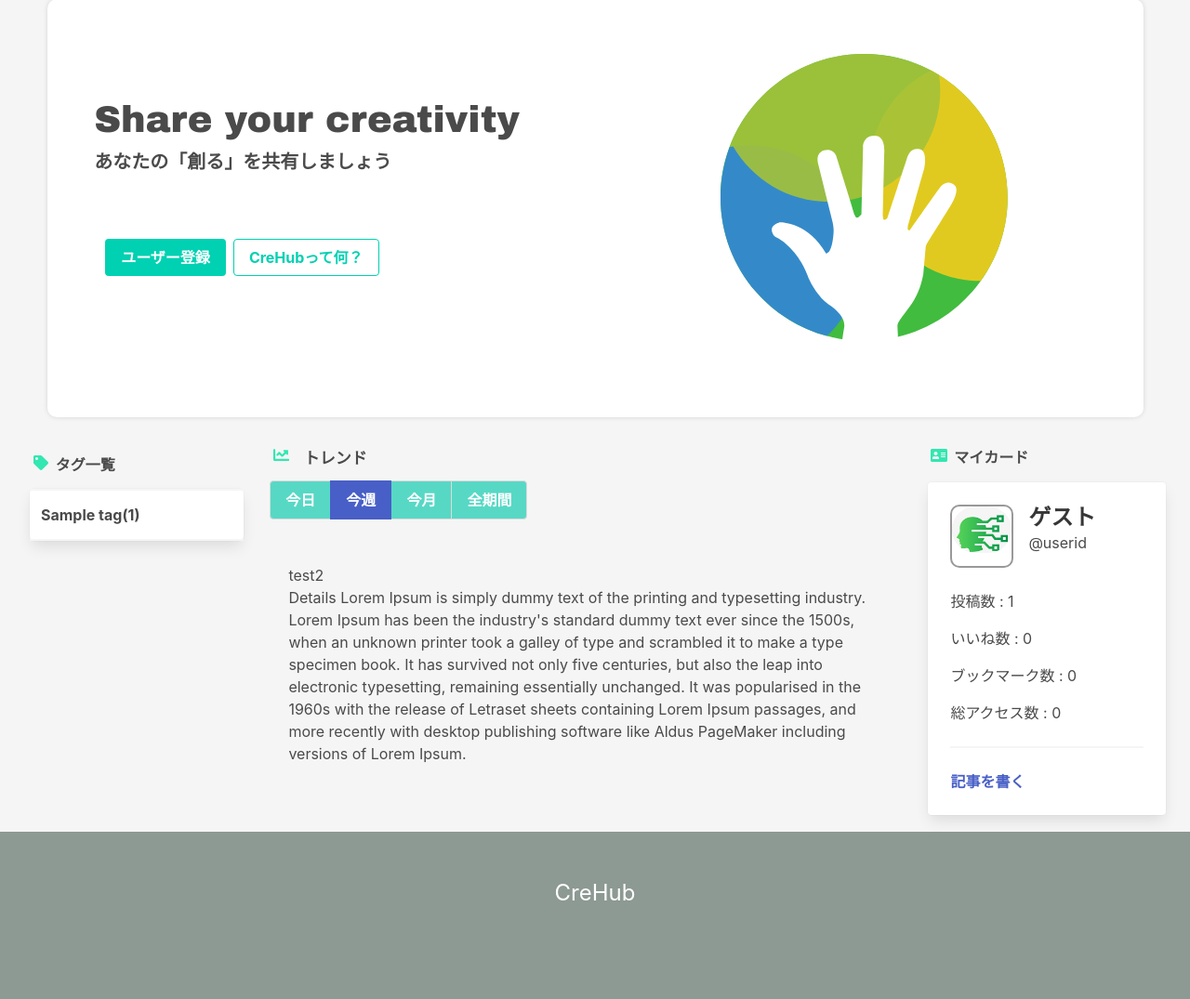
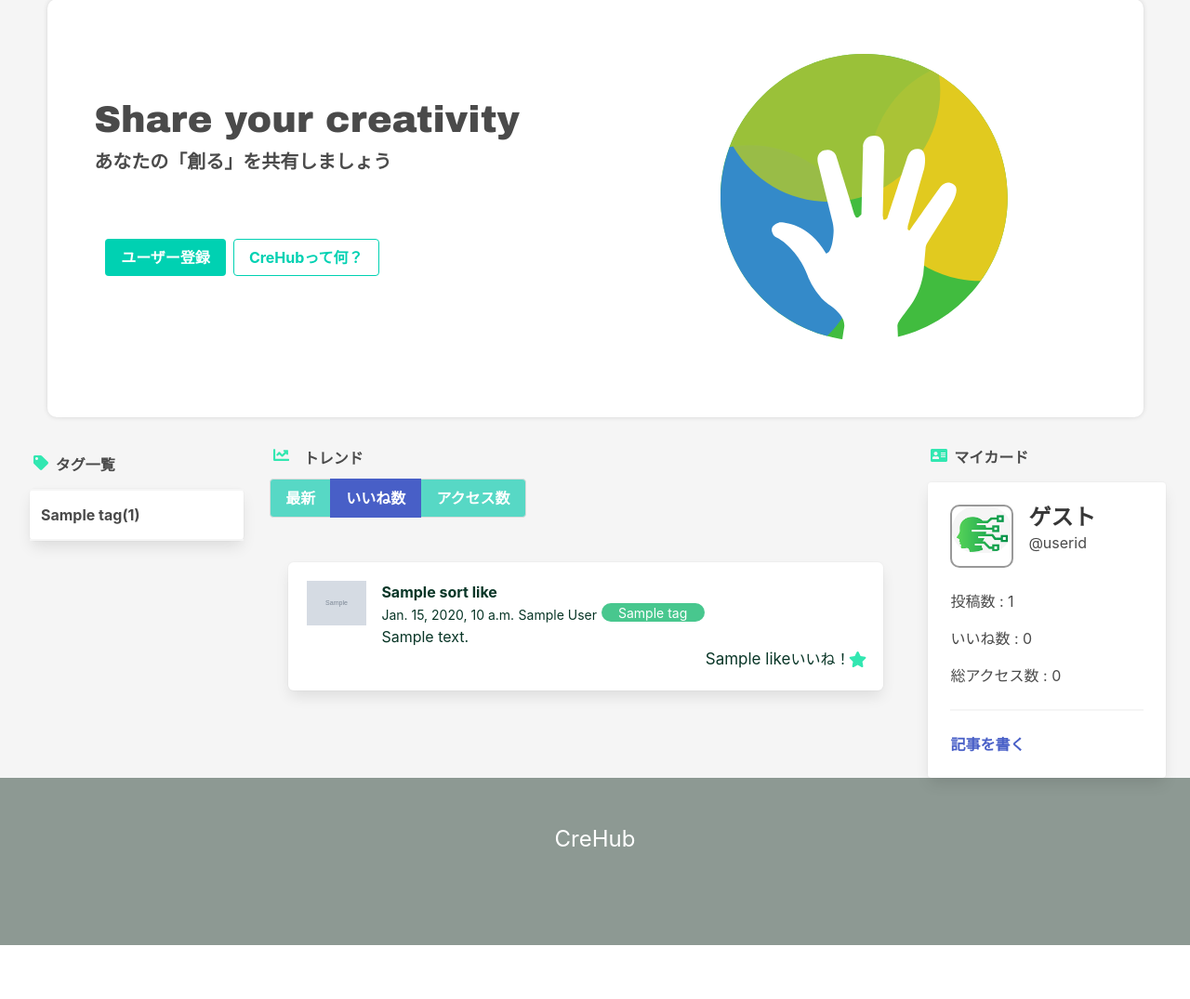
Before and after one commit to kisikisikisi/Withdom, a Django app: template app/posts/templates/posts/top.html in a window 1280 px wide, after a click on "いいね数". Shown: the part 93-1168 px from the top of the page at 93% size. After the commit the page ends 1110 px from the top, so only its background shows below. Run offline with Django 3.2, Linux system fonts and the light colour scheme; the template is opened without the code that fills it: most values are stand-ins (such as "Sample title", 1, 10 or a date in 2020); grey boxes marked "Sample" are stand-in pictures; some libraries are stand-ins or nearby versions.

Commit message:
トレンド機能の追加

```diff
--- a/app/posts/templates/posts/top.html
+++ b/app/posts/templates/posts/top.html
@@ -71,7 +71,6 @@
 
                     <p>投稿数 : 0</p>
                     <p>いいね数 : 0</p>
-                    <p>ブックマーク数 : 0</p>
                     <p>総アクセス数 : 0</p>
                     <hr>
                     <a href="{% url 'posts:add' %}">
@@ -93,14 +92,17 @@
                     </div>
                 </div>
                 <div class="content">
+                    {% for post in posts.all|slice:":1" %}
+                    {% for p in post.get_posts_count|slice:":15" %}
                     <p>投稿数 : {{ post.count }} </p>
                     <p>いいね数 : 0</p>
-                    <p>ブックマーク数 : 0</p>
                     <p>総アクセス数 : 0</p>
                     <hr>
                     <a href="{% url 'accounts:signup' %}">
                         <strong>記事を書く</strong>
                     </a>
+                    {% endfor %}
+                    {% endfor %}
                 </div>
             </div>
             {% endif %}
@@ -115,12 +117,11 @@
                         <span class="icon has-text-info">
                             <i class="fas fa-chart-line" aria-hidden="true" style="color: rgb(50, 231, 177);"></i>
                         </span>
-                        <span>トレンド</span>
+                        <span style="font-weight: inherit; font-size: 1em;">トレンド</span>
                         <ul>
-                            <li class="tab is-active" onclick="openTab(event,'WebDev')"><a>今日</a></li>
-                            <li class="tab" onclick="openTab(event,'WebAud')"><a>今週</a></li>
-                            <li class="tab" onclick="openTab(event,'Support')"><a>今月</a></li>
-                            <li class="tab" onclick="openTab(event,'All')"><a>全期間</a></li>
+                            <li class="tab is-active" onclick="openTab(event,'WebDev')"><a>最新</a></li>
+                            <li class="tab" onclick="openTab(event,'WebAud')"><a>いいね数</a></li>
+                            <li class="tab" onclick="openTab(event,'Support')"><a>アクセス数</a></li>
                         </ul>
                     </div>
                 </nav>
@@ -128,7 +129,7 @@
         </section>
         <div class="container section">
             <div id="WebDev" class="content-tab">
-                {% for post in posts.all%}
+                {% for post in posts.all|slice:":15" %}
                 <div class="box">
                     <article class="media">
                         <a href="{% url 'post_detail' post.id %}">
@@ -169,29 +170,89 @@
                 {% endfor %}
             </div>
             <div id="WebAud" class="content-tab" style="display:none">
-                <p>
-                    test2<br>
-                    Details Lorem Ipsum is simply dummy text of the printing and typesetting industry. Lorem Ipsum has
-                    been the industry's standard dummy text ever since the 1500s, when an unknown printer took a galley
-                    of type and scrambled it to make a type specimen book. It has survived not only five centuries, but
-                    also the leap into electronic typesetting, remaining essentially unchanged. It was popularised in
-                    the 1960s with the release of Letraset sheets containing Lorem Ipsum passages, and more recently
-                    with desktop publishing software like Aldus PageMaker including versions of Lorem Ipsum.</p>
+                {% for post in posts.all|slice:":1" %}
+                {% for p in post.sort_like|slice:":15" %}
+                <div class="box">
+                    <article class="media">
+                        <a href="{% url 'post_detail' post.id %}">
+                            <div class="media-left">
+                                {% if p.image %}
+                                <figure class="image is-64x64">
+                                    <img src="{{ p.image.url }}" alt="Image">
+                                </figure>
+                                {% endif %}
+                            </div>
+                            <div class="media-content">
+                                <div class="content">
+                                    <strong>{{ p.title }}</strong><br>
+                                    <small>{{ p.published }}</small>
+                                    <small>{{ p.author }}</small>
+                                    {% for tag in p.tags.all %}
+                                    <button class="button is-success is-small is-rounded">{{ tag }}</button>
+                                    {% endfor %}
+                                    <br>
+                                    {{ p.summary|markdown|safe }}
+                                </div>
+                                <nav class="level is-mobile">
+                                    <div class="level-left">
+                                        <p><span id="like" style="font-weight:normal;">{{ p.like }}</span>いいね！</p>
+                                        <a class="level-item" aria-label="like">
+                                            <span class="icon is-small has-text-info">
+                                                <i class="fas fa-star" aria-hidden="true"
+                                                    style="color: rgb(50, 231, 177);"></i>
+                                            </span>
+                                        </a>
+                                    </div>
+                                </nav>
+                            </div>
+                    </article>
+                    </a>
+                </div>
+                {% endfor %}
+                {% endfor %}
+
             </div>
             <div id="Support" class="content-tab" style="display:none">
-                <p>
-                    test3 <br>
-                    Specification Lorem Ipsum is simply dummy text of the printing and typesetting industry. Lorem Ipsum
-                    has been the industry's standard dummy text ever since the 1500s, when an unknown printer took a
-                    galley of type and scrambled it to make a type specimen book. It has survived not only five
-                    centuries, but also the leap into electronic typesetting, remaining essentially unchanged. It was
-                    popularised in the 1960s with the release of Letraset sheets containing Lorem Ipsum passages, and
-                    more recently with desktop publishing software like Aldus PageMaker including versions of Lorem
-                    Ipsum.</p>
-            </div>
-            <div id="All" class="content-tab" style="display:none">
-                <p>
-                    all</p>
+                {% for post in posts.all|slice:":1" %}
+                {% for p in post.sort_views|slice:":15" %}
+                <div class="box">
+                    <article class="media">
+                        <a href="{% url 'post_detail' post.id %}">
+                            <div class="media-left">
+                                {% if p.image %}
+                                <figure class="image is-64x64">
+                                    <img src="{{ p.image.url }}" alt="Image">
+                                </figure>
+                                {% endif %}
+                            </div>
+                            <div class="media-content">
+                                <div class="content">
+                                    <strong>{{ p.title }}</strong><br>
+                                    <small>{{ p.published }}</small>
+                                    <small>{{ p.author }}</small>
+                                    {% for tag in p.tags.all %}
+                                    <button class="button is-success is-small is-rounded">{{ tag }}</button>
+                                    {% endfor %}
+                                    <br>
+                                    {{ p.summary|markdown|safe }}
+                                </div>
+                                <nav class="level is-mobile">
+                                    <div class="level-left">
+                                        <p><span id="like" style="font-weight:normal;">{{ p.like }}</span>いいね！</p>
+                                        <a class="level-item" aria-label="like">
+                                            <span class="icon is-small has-text-info">
+                                                <i class="fas fa-star" aria-hidden="true"
+                                                    style="color: rgb(50, 231, 177);"></i>
+                                            </span>
+                                        </a>
+                                    </div>
+                                </nav>
+                            </div>
+                    </article>
+                    </a>
+                </div>
+                {% endfor %}
+                {% endfor %}
             </div>
         </div>
         <br />
```
Also changed, not shown: app/posts/models.py (+13 -0 lines).
